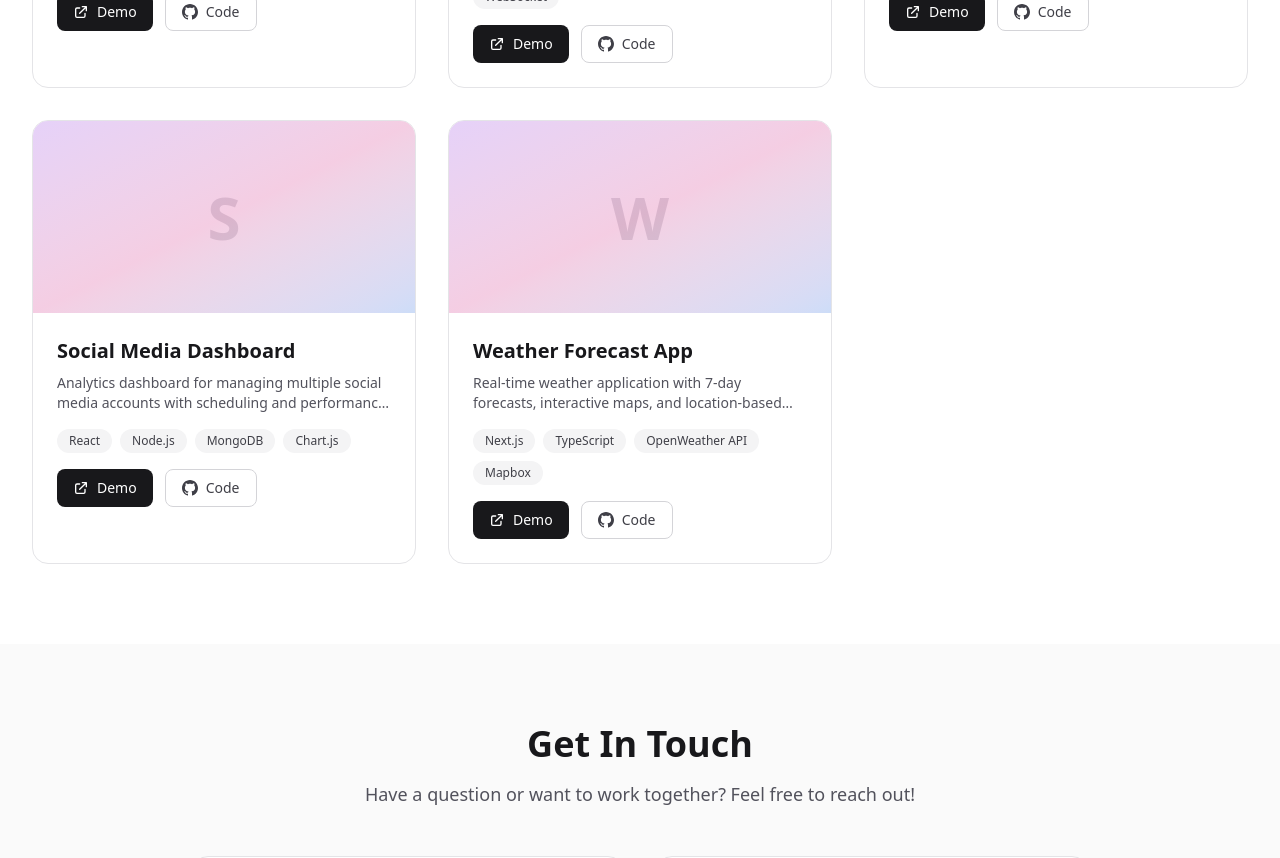
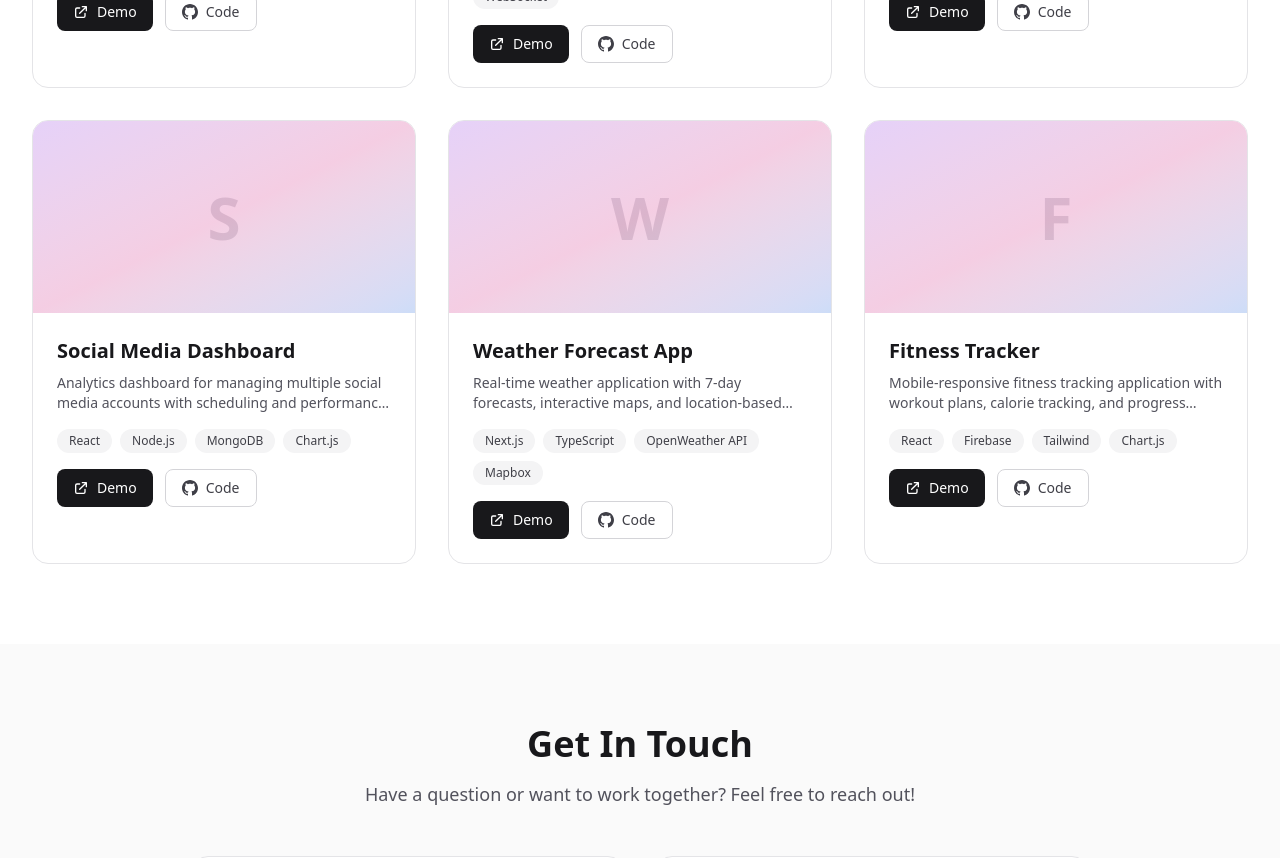
Before and after one commit to binojmadhuranga/my-new-portfolio, a Next.js app: page / in a window 1280 px wide. Shown: the part 2240-3098 px from the top of the page. Built offline with nearby package versions, Linux system fonts and the light colour scheme.

Commit message:
Add Fitness Tracker project to the Projects section with details and links

```diff
--- a/components/sections/Projects.tsx
+++ b/components/sections/Projects.tsx
@@ -42,6 +42,14 @@ export default function Projects() {
       demoLink: "https://demo.com",
       githubLink: "https://github.com",
     },
+    {
+      title: "Fitness Tracker",
+      description: "Mobile-responsive fitness tracking application with workout plans, calorie tracking, and progress visualization.",
+      image: "/project6.jpg",
+      tags: ["React", "Firebase", "Tailwind", "Chart.js"],
+      demoLink: "https://demo.com",
+      githubLink: "https://github.com",
+    },
   ];
 
   return (
```
